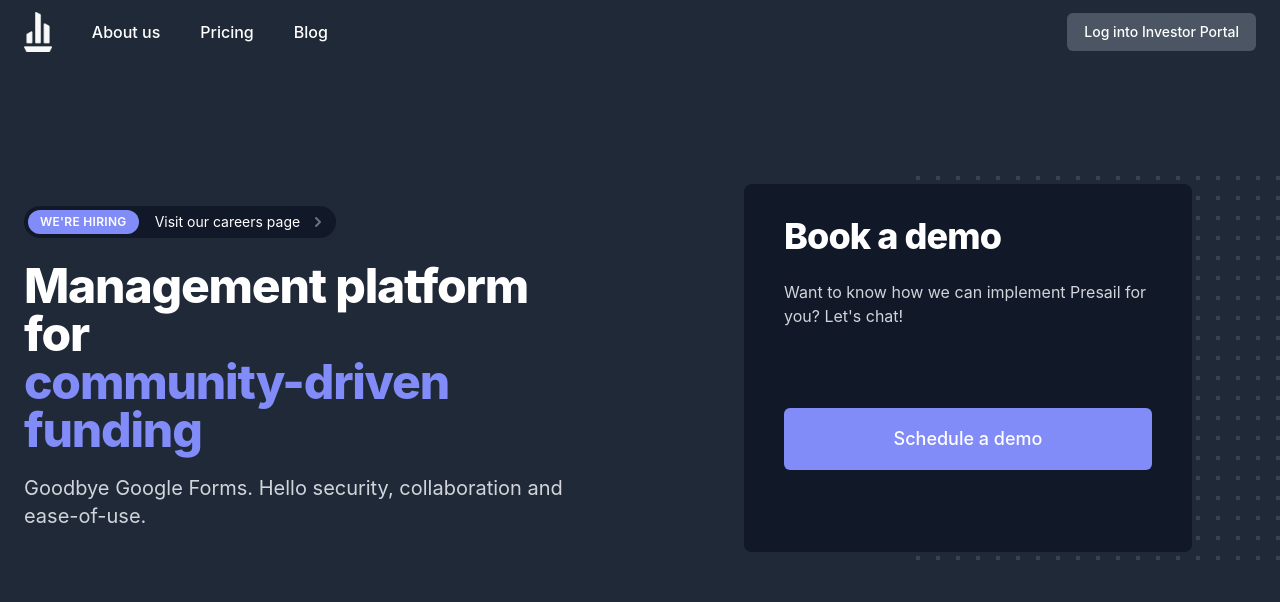
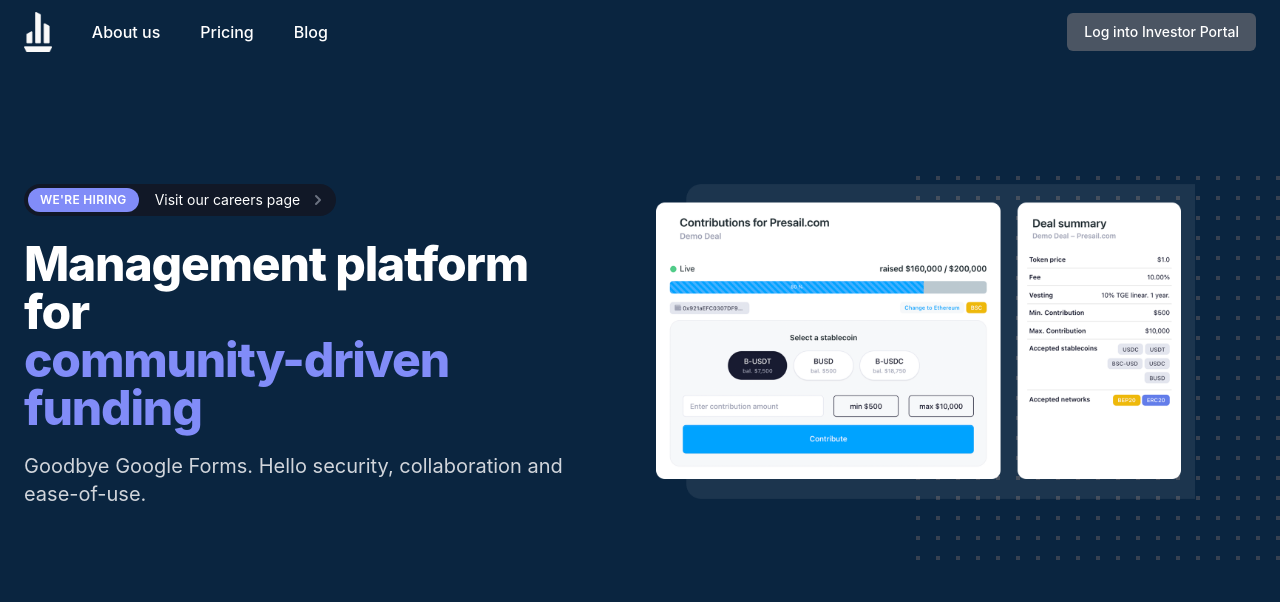
Before and after one commit to datablock-ai/presail-website, a Next.js app: page / in a window 1280 px wide. Shown: the top 602 px of the page. Built offline with nearby package versions, Linux system fonts and the light colour scheme.

Commit message:
Set background color at config

```diff
--- a/components/Clients.js
+++ b/components/Clients.js
@@ -78,7 +78,7 @@
 
 export default function Clients() {
   return (
-    <div className="bg-gray-800">
+    <div className="bg-background">
       <div className="max-w-7xl mx-auto py-12 px-4 sm:px-6 lg:py-16 lg:px-8">
         <p className="text-center text-base font-semibold uppercase text-white tracking-wider">
           You'll be in good company
--- a/components/Employees.js
+++ b/components/Employees.js
@@ -51,7 +51,7 @@
 
 export default function Example() {
   return (
-    <div className="bg-gray-800">
+    <div className="bg-background">
       <div className="mx-auto py-12 px-4 max-w-7xl sm:px-6 lg:px-8 lg:py-24">
         <div className="space-y-12">
           <div className="space-y-5 sm:space-y-4 md:max-w-xl lg:max-w-3xl xl:max-w-none">
--- a/components/Explainer.js
+++ b/components/Explainer.js
@@ -1,6 +1,6 @@
 export default function Example() {
   return (
-    <div className="relative bg-gray-800">
+    <div className="relative bg-background">
       <div className="h-80 w-full absolute bottom-0 xl:inset-0 xl:h-full">
         <div className="h-full w-full xl:grid xl:grid-cols-2">
           <div className="h-full xl:relative xl:col-start-2">
@@ -11,7 +11,7 @@
             />
             <div
               aria-hidden="true"
-              className="absolute inset-x-0 top-0 h-32 bg-gradient-to-b from-gray-800 xl:inset-y-0 xl:left-0 xl:h-full xl:w-32 xl:bg-gradient-to-r"
+              className="absolute inset-x-0 top-0 h-32 bg-gradient-to-b from-background xl:inset-y-0 xl:left-0 xl:h-full xl:w-32 xl:bg-gradient-to-r"
             />
           </div>
         </div>
--- a/components/Features.js
+++ b/components/Features.js
@@ -30,7 +30,7 @@
 
 export default function Example() {
   return (
-    <div className="bg-gray-800 overflow-hidden">
+    <div className="bg-background overflow-hidden">
       <div className="relative max-w-7xl mx-auto py-12 px-4 sm:px-6 lg:px-8">
         <svg
           className="absolute top-0 left-full transform -translate-x-1/2 -translate-y-3/4 lg:left-auto lg:right-full lg:translate-x-2/3 lg:translate-y-1/4"
--- a/components/Footer.js
+++ b/components/Footer.js
@@ -26,7 +26,7 @@
 
 export default function Example() {
   return (
-    <footer className="bg-gray-800">
+    <footer className="bg-background">
       <div className="max-w-7xl mx-auto py-12 px-4 sm:px-6 md:flex md:items-center md:justify-between lg:px-8">
         <div className="flex justify-center space-x-6 md:order-2">
           {navigation.map((item) => (
--- a/components/Hamza.js
+++ b/components/Hamza.js
@@ -1,11 +1,11 @@
 export default function Hamza() {
   return (
-    <div className="relative py-16 bg-gray-800">
-      <div className="hidden absolute top-0 inset-x-0 h-1/2 bg-gray-800 lg:block" aria-hidden="true" />
+    <div className="relative py-16 bg-background">
+      <div className="hidden absolute top-0 inset-x-0 h-1/2 bg-background lg:block" aria-hidden="true" />
       <div className="max-w-7xl mx-auto bg-indigo-400 lg:bg-transparent lg:px-8">
         <div className="lg:grid lg:grid-cols-12">
           <div className="relative z-10 lg:col-start-1 lg:row-start-1 lg:col-span-4 lg:py-16 lg:bg-transparent">
-            <div className="absolute inset-x-0 h-1/2 bg-gray-800 lg:hidden" aria-hidden="true" />
+            <div className="absolute inset-x-0 h-1/2 bg-background lg:hidden" aria-hidden="true" />
             <div className="max-w-md mx-auto px-4 sm:max-w-3xl sm:px-6 lg:max-w-none lg:p-0">
               <div className="aspect-w-10 aspect-h-6 sm:aspect-w-2 sm:aspect-h-1 lg:aspect-w-1">
                 <img
--- a/components/Header.js
+++ b/components/Header.js
@@ -11,7 +11,7 @@
 
 export default function Example() {
   return (
-  <Popover className="bg-gray-800 py-3">
+  <Popover className="bg-background py-3">
           <nav
             className="relative max-w-7xl mx-auto flex items-center justify-between px-4 sm:px-6 "
             aria-label="Global"
@@ -29,7 +29,7 @@
                 </a>
                 </Link>
                 <div className="-mr-2 flex items-center md:hidden">
-                  <Popover.Button className="bg-gray-800 rounded-md p-2 inline-flex items-center justify-center text-gray-400 hover:bg-gray-700 focus:outline-none focus:ring-2 focus-ring-inset focus:ring-white">
+                  <Popover.Button className="bg-white rounded-md p-2 inline-flex items-center justify-center text-indigo-400 hover:bg-white focus:outline-none focus:ring-2 focus-ring-inset focus:ring-white">
                     <span className="sr-only">Open main menu</span>
                     <MenuIcon className="h-6 w-6" aria-hidden="true" />
                   </Popover.Button>
--- a/components/Hero.js
+++ b/components/Hero.js
@@ -2,7 +2,7 @@
 
 export default function Example() {
   return (
-    <div className="relative bg-gray-800 overflow-hidden">
+    <div className="relative bg-background overflow-hidden">
       <div className="hidden sm:block sm:absolute sm:inset-0" aria-hidden="true">
         <svg
           className="absolute bottom-0 right-0 transform translate-x-1/2 mb-48 text-gray-700 lg:top-0 lg:mt-28 lg:mb-0 xl:transform-none xl:translate-x-0"
@@ -53,27 +53,7 @@
                 </div>
               </div>
               <div className="mt-16 sm:mt-24 lg:mt-0 lg:col-span-6">
-                <div className="bg-gray-900 sm:max-w-md sm:w-full sm:mx-auto sm:rounded-lg sm:overflow-hidden">
-                  <div className="px-4 py-8 sm:px-10">
-                    <div>
-                      <h2 className="text-3xl font-extrabold tracking-tight text-white sm:text-4xl">Book a demo</h2>
-                    </div>
-
-                    <div className="mt-6 relative">
-                      <p className="mb-20 text-gray-300 text-base">Want to know how we can implement Presail for you? Let's chat!</p>
-                      <a
-                        href="https://t.me/zerocap"
-                        className="w-full flex items-center justify-center px-8 py-3 border border-transparent text-base font-medium rounded-md text-white bg-indigo-400 hover:bg-indigo-900 md:py-4 md:text-lg md:px-10"
-                      >
-                        Schedule a demo
-                      </a>
-                    </div>
-
-
-                  </div>
-                  <div className="px-4 py-6 bg-gray-900 border-t-2 border-gray-900 sm:px-10">
-                  </div>
-                </div>
+                <img src="platform.png" className="" />
               </div>
             </div>
           </div>
--- a/components/PricingHero.js
+++ b/components/PricingHero.js
@@ -2,7 +2,7 @@
 
 export default function Example() {
   return (
-    <div className="bg-gray-800">
+    <div className="bg-background">
       <div className="max-w-7xl mx-auto py-16 px-4 sm:py-16 sm:px-6 lg:px-8">
         <div className="text-center">
           <h2 className="text-base font-semibold text-indigo-400 tracking-wide uppercase">Pricing</h2>
--- a/tailwind.config.js
+++ b/tailwind.config.js
@@ -13,6 +13,7 @@
         indigo: colors.indigo,
         yellow: colors.yellow,
         cyan: colors.cyan,
+        background: '#0a2540'
       }
     },
     plugins: [
```
Also changed, not shown: public/platform.png (added).
